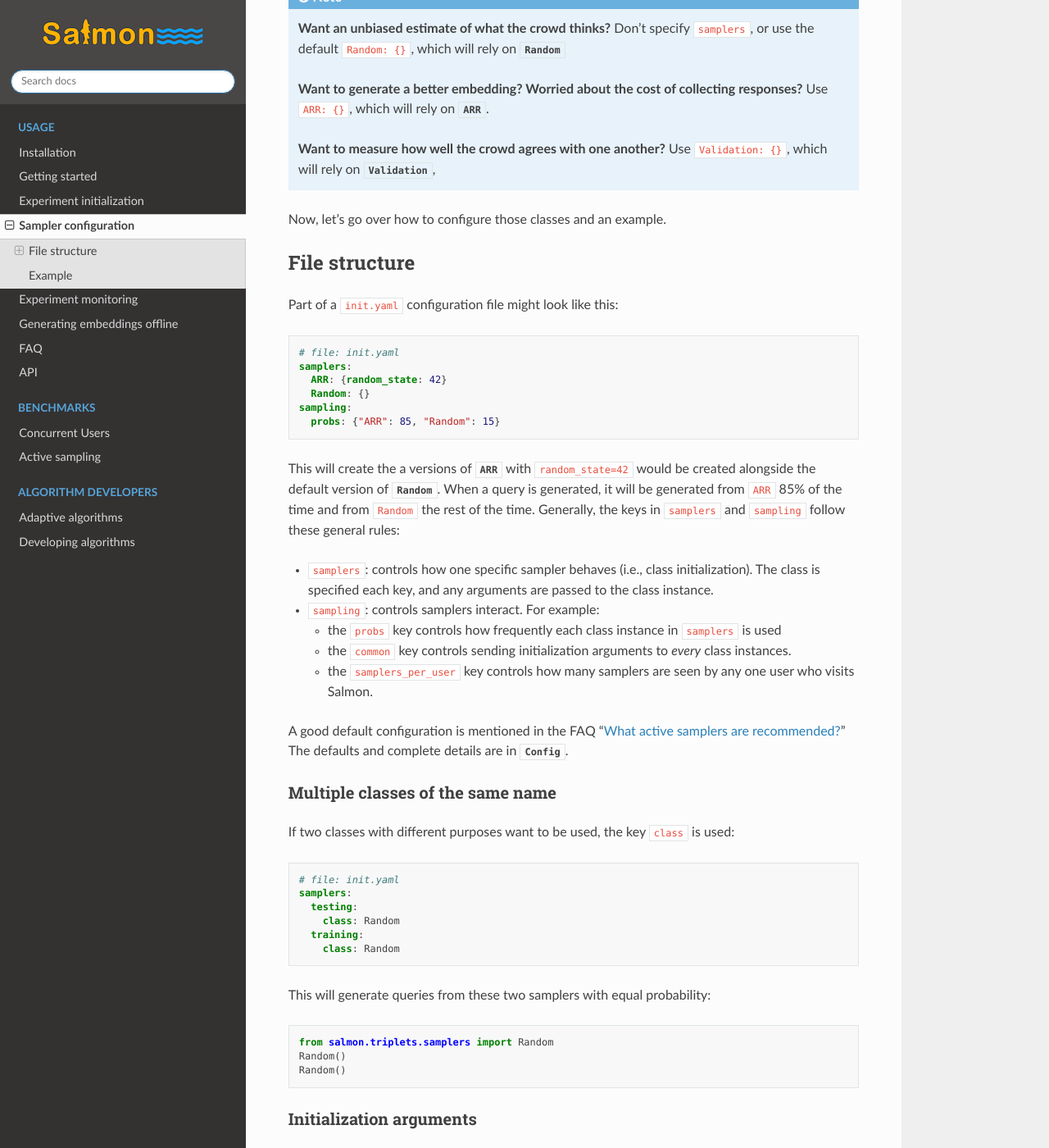
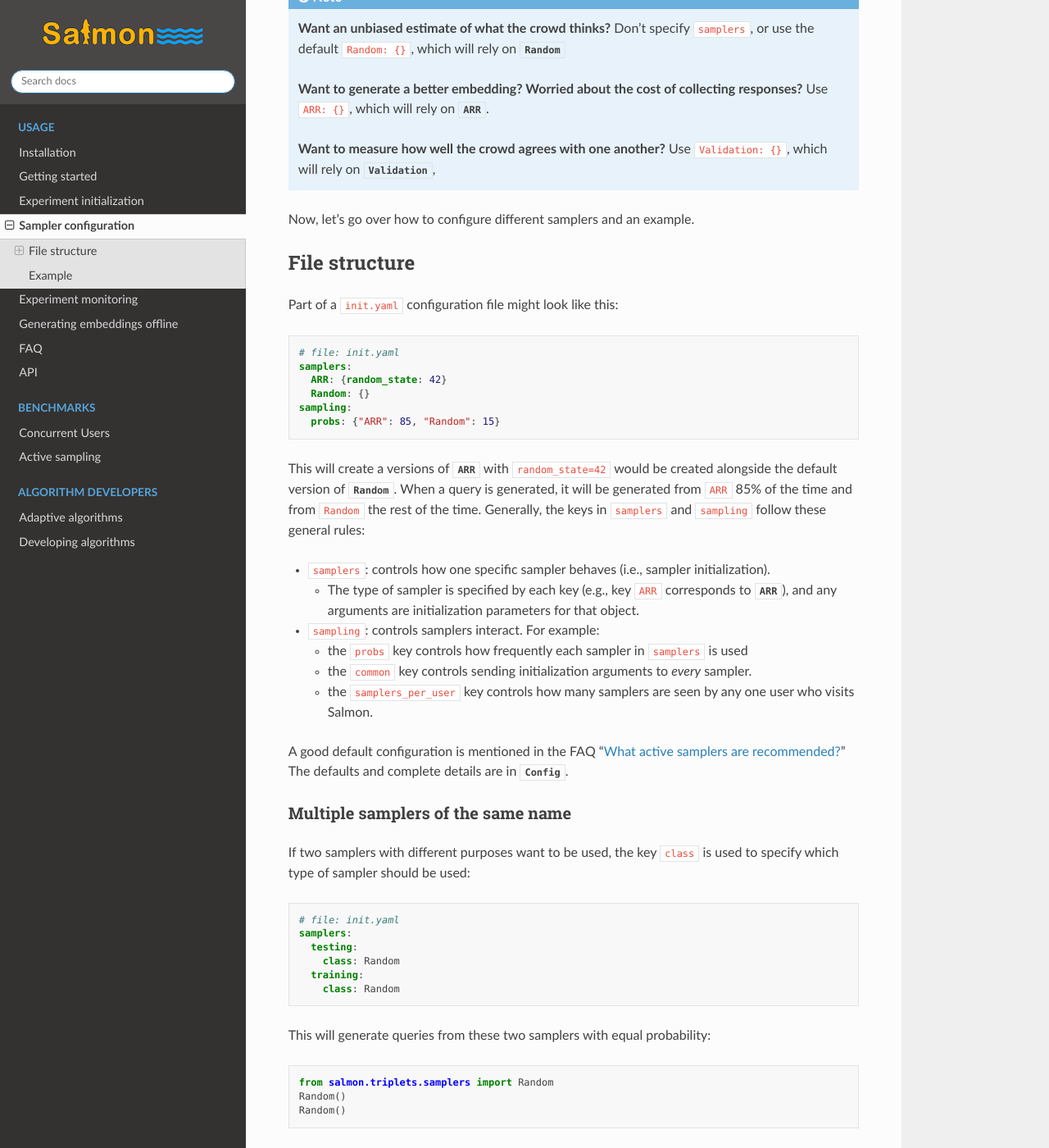
Before and after one commit to stsievert/salmon, a Sphinx documentation site: the page built from docs/source/samplers.rst, in a window 1280 px wide and 1400 px high, scrolled down 514 px. Shown: the whole window at 82% size. Built offline with Sphinx 7.4.7 and the Read the Docs theme 2.0.0, drawn with Linux system fonts in a browser that asks for light colours; some of the changed text lies outside the part shown.

Commit message:
integrate feedback
don't test needsly

sleep longer?

```diff
--- a/docs/source/samplers.rst
+++ b/docs/source/samplers.rst
@@ -36,7 +36,7 @@ responses). Here's a rule of thumb:
    ``Validation: {}``, which will rely on
    :class:`~salmon.triplets.samplers.Validation`,
 
-Now, let's go over how to configure those classes and an example.
+Now, let's go over how to configure different samplers and an example.
 
 File structure
 --------------
@@ -52,22 +52,26 @@ Part of a ``init.yaml`` configuration file might look like this:
    sampling:
      probs: {"ARR": 85, "Random": 15}
 
-This will create the a versions of :class:`~salmon.triplets.samplers.ARR` with
+This will create a versions of :class:`~salmon.triplets.samplers.ARR` with
 ``random_state=42`` would be created alongside the default version of
 :class:`~salmon.triplets.samplers.Random`. When a query is generated, it will be
 generated from ``ARR`` 85% of the time and from ``Random`` the rest of the
 time. Generally, the keys in ``samplers`` and ``sampling`` follow these general
 rules:
 
-* ``samplers``: controls how one specific sampler behaves (i.e., class
-  initialization). The class is specified each key, and any arguments are
-  passed to the class instance.
+* ``samplers``: controls how one specific sampler behaves (i.e., sampler
+  initialization).
+
+  * The type of sampler is specified by each key (e.g., key ``ARR`` corresponds
+    to :class:`~salmon.triplets.samplers.ARR`), and any arguments are
+    initialization parameters for that object.
+
 * ``sampling``: controls samplers interact. For example:
 
-  * the ``probs`` key controls how frequently each class instance in
+  * the ``probs`` key controls how frequently each sampler in
     ``samplers`` is used
   * the ``common`` key controls sending initialization arguments to `every`
-    class instances.
+    sampler.
   * the ``samplers_per_user`` key controls how many samplers are seen by any
     one user who visits Salmon.
 
@@ -75,10 +79,11 @@ A good default configuration is mentioned in the FAQ ":ref:`adaptiveconfig`"
 The defaults and complete details are in
 :class:`~salmon.triplets.manager.Config`.
 
-Multiple classes of the same name
+Multiple samplers of the same name
 ^^^^^^^^^^^^^^^^^^^^^^^^^^^^^^^^^
-If two classes with different purposes want to be used, the key ``class`` is
-used:
+
+If two samplers with different purposes want to be used, the key ``class`` is
+used to specify which type of sampler should be used:
 
 .. code-block:: yaml
 
@@ -125,7 +130,7 @@ Note that the argument are documented in
 other are passed to :class:`~salmon.triplets.samplers.Adaptive` as mentioned in
 the docstring of :class:`~salmon.triplets.samplers.ARR`.
 
-If you have multiple arguments for *every* class, you can specify that with the
+If you have multiple arguments for *every* sampler, you can specify that with the
 ``common`` key:
 
 .. code-block:: yaml
@@ -141,7 +146,7 @@ If you have multiple arguments for *every* class, you can specify that with the
        d: 3
        random_state: 42
 
-This would initialize these classes:
+This would initialize these samplers:
 
 .. code-block:: python
 
@@ -149,6 +154,8 @@ This would initialize these classes:
    ARR(module="TSTE", d=3, random_state=42)
    ARR(module="CKL",  d=3, random_state=42)
 
+The documentation for ``ARR`` is available at
+:class:`~salmon.triplets.samplers.ARR`.
 
 Example
 -------
```
Also changed, not shown: 1 other file.
